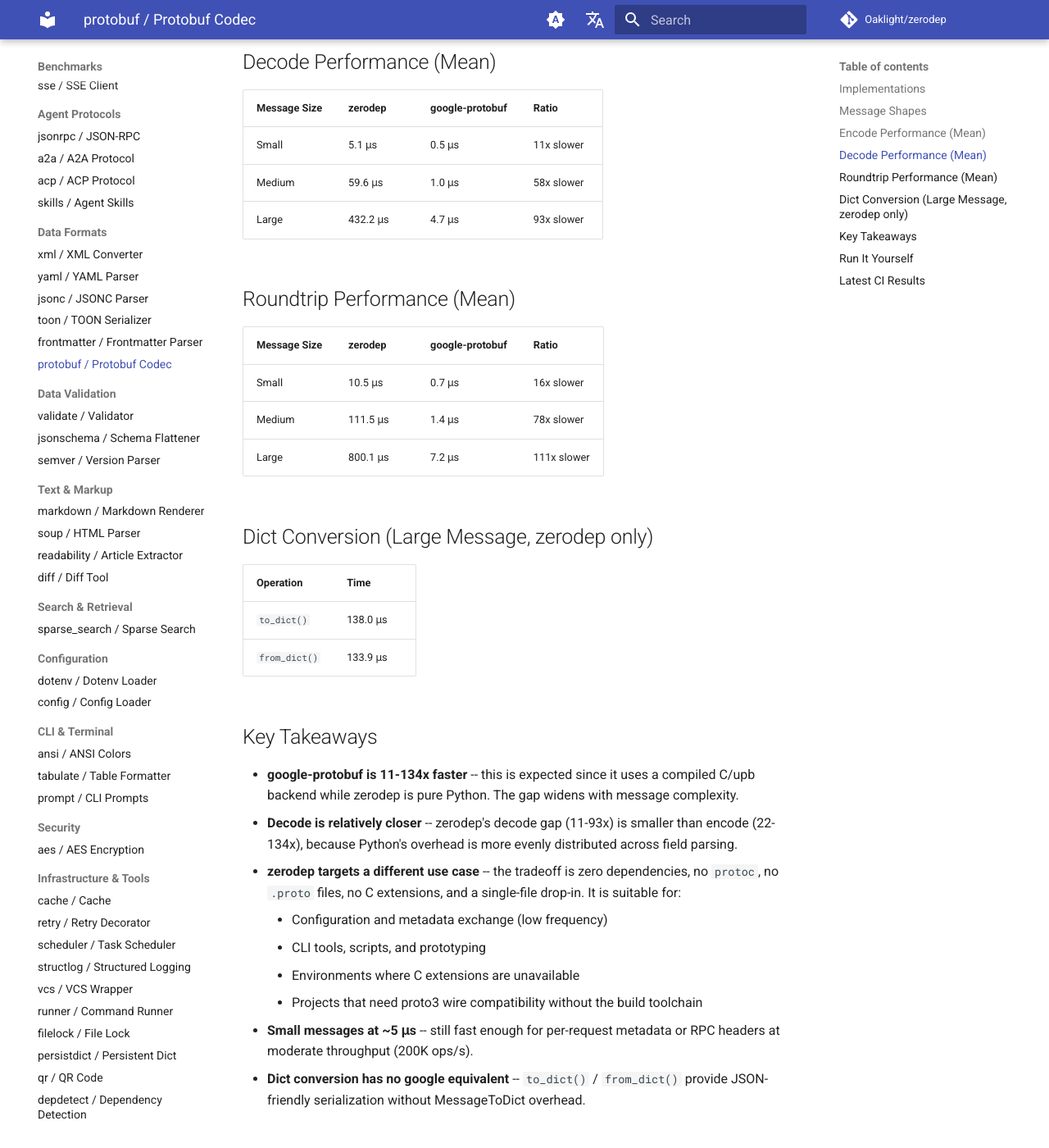
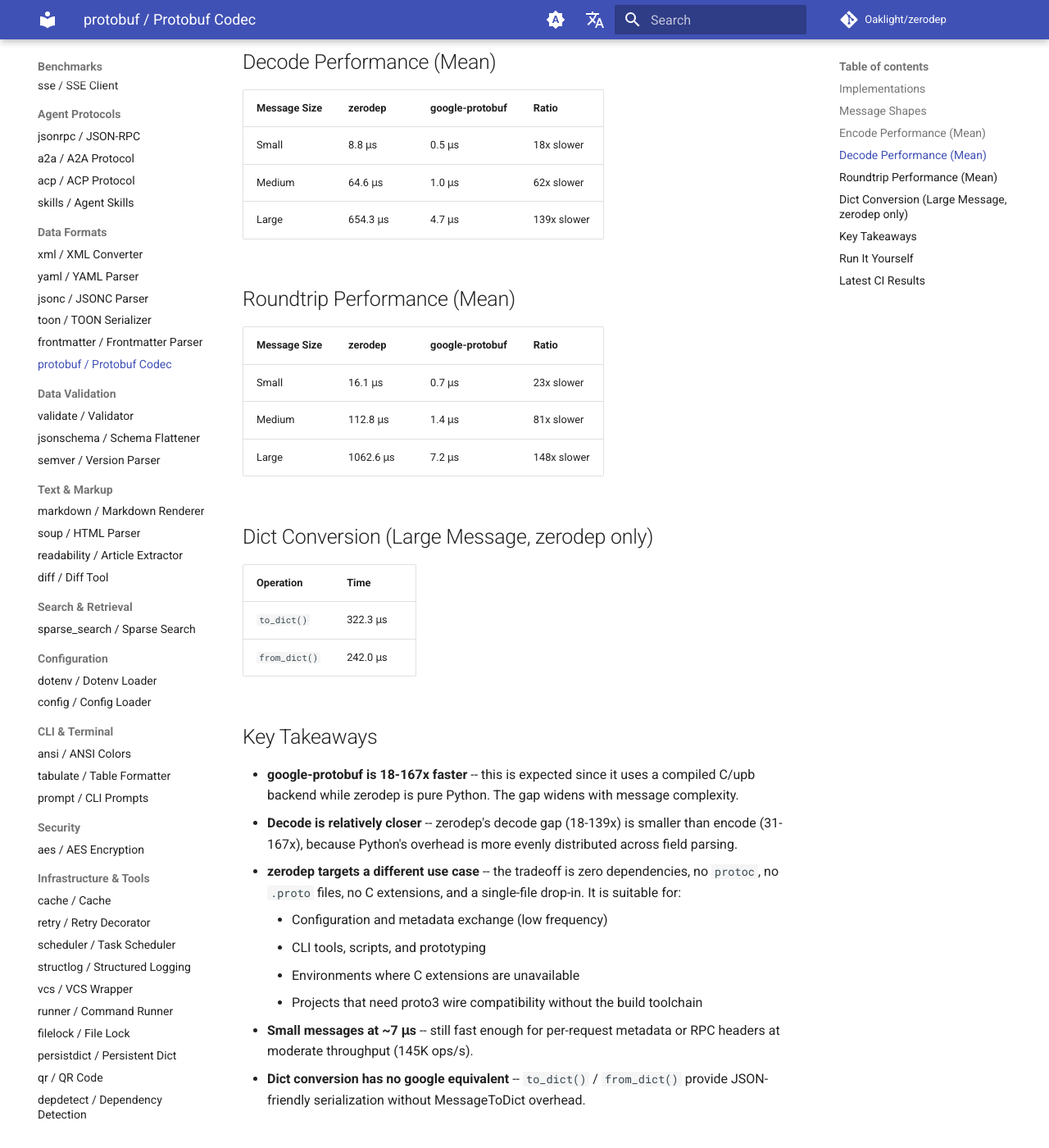
Before and after one commit to Oaklight/zerodep, an MkDocs documentation site: the page built from docs/benchmarks/protobuf.md, in a window 1280 px wide and 1400 px high, scrolled down 1295 px. Shown: the whole window at 82% size. Built offline with MkDocs 1.6.1 and Material for MkDocs 9.7.7, drawn with Linux system fonts in a browser that asks for light colours; comment, search, counter and statistics services are not loaded; some of the changed text lies outside the part shown.

Commit message:
docs(benchmarks): update protobuf numbers after perf optimization

```diff
--- a/docs/benchmarks/protobuf.md
+++ b/docs/benchmarks/protobuf.md
@@ -28,43 +28,43 @@
 
 | Message Size | zerodep | google-protobuf | Ratio |
 |-------------|---------|-----------------|-------|
-| Small | 5.3 μs | 0.2 μs | 22x slower |
-| Medium | 49.3 μs | 0.5 μs | 106x slower |
-| Large | 341.1 μs | 2.6 μs | 134x slower |
+| Small | 6.8 μs | 0.2 μs | 31x slower |
+| Medium | 47.0 μs | 0.4 μs | 113x slower |
+| Large | 396.1 μs | 2.4 μs | 167x slower |
 
 ## Decode Performance (Mean)
 
 | Message Size | zerodep | google-protobuf | Ratio |
 |-------------|---------|-----------------|-------|
-| Small | 5.1 μs | 0.5 μs | 11x slower |
-| Medium | 59.6 μs | 1.0 μs | 58x slower |
-| Large | 432.2 μs | 4.7 μs | 93x slower |
+| Small | 8.8 μs | 0.5 μs | 18x slower |
+| Medium | 64.6 μs | 1.0 μs | 62x slower |
+| Large | 654.3 μs | 4.7 μs | 139x slower |
 
 ## Roundtrip Performance (Mean)
 
 | Message Size | zerodep | google-protobuf | Ratio |
 |-------------|---------|-----------------|-------|
-| Small | 10.5 μs | 0.7 μs | 16x slower |
-| Medium | 111.5 μs | 1.4 μs | 78x slower |
-| Large | 800.1 μs | 7.2 μs | 111x slower |
+| Small | 16.1 μs | 0.7 μs | 23x slower |
+| Medium | 112.8 μs | 1.4 μs | 81x slower |
+| Large | 1062.6 μs | 7.2 μs | 148x slower |
 
 ## Dict Conversion (Large Message, zerodep only)
 
 | Operation | Time |
 |-----------|------|
-| `to_dict()` | 138.0 μs |
-| `from_dict()` | 133.9 μs |
+| `to_dict()` | 322.3 μs |
+| `from_dict()` | 242.0 μs |
 
 ## Key Takeaways
 
-- **google-protobuf is 11-134x faster** -- this is expected since it uses a compiled C/upb backend while zerodep is pure Python. The gap widens with message complexity.
-- **Decode is relatively closer** -- zerodep's decode gap (11-93x) is smaller than encode (22-134x), because Python's overhead is more evenly distributed across field parsing.
+- **google-protobuf is 18-167x faster** -- this is expected since it uses a compiled C/upb backend while zerodep is pure Python. The gap widens with message complexity.
+- **Decode is relatively closer** -- zerodep's decode gap (18-139x) is smaller than encode (31-167x), because Python's overhead is more evenly distributed across field parsing.
 - **zerodep targets a different use case** -- the tradeoff is zero dependencies, no `protoc`, no `.proto` files, no C extensions, and a single-file drop-in. It is suitable for:
     - Configuration and metadata exchange (low frequency)
     - CLI tools, scripts, and prototyping
     - Environments where C extensions are unavailable
     - Projects that need proto3 wire compatibility without the build toolchain
-- **Small messages at ~5 μs** -- still fast enough for per-request metadata or RPC headers at moderate throughput (200K ops/s).
+- **Small messages at ~7 μs** -- still fast enough for per-request metadata or RPC headers at moderate throughput (145K ops/s).
 - **Dict conversion has no google equivalent** -- `to_dict()` / `from_dict()` provide JSON-friendly serialization without MessageToDict overhead.
 
 ## Run It Yourself
```
Also changed, not shown: other parts of docs/benchmarks/protobuf.md (+1 -1 lines).
